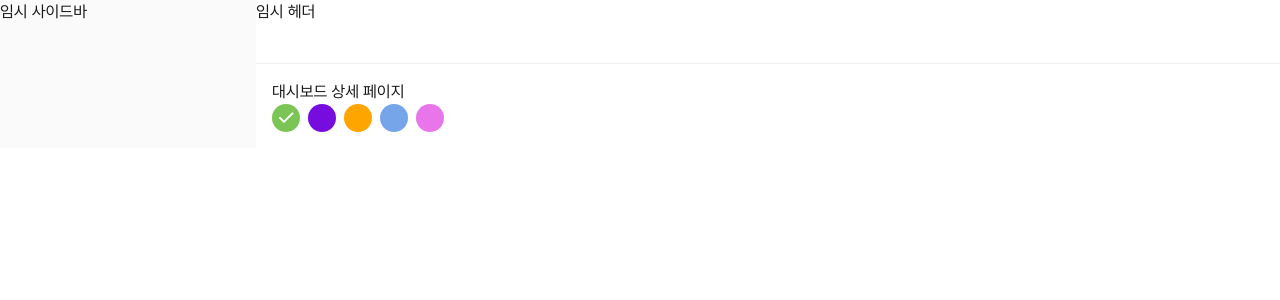
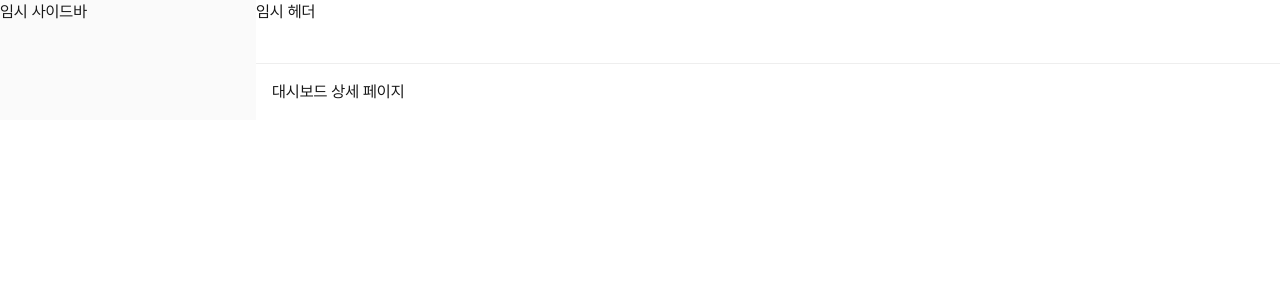
Before and after one commit to FrontEnd22-Part3-Team2-org/FrontEnd22-Part3-Team2, a Next.js app: page /dashboard/1 in a window 1280 px wide. Shown: the top 300 px of the page. Built offline with nearby package versions, Linux system fonts and the light colour scheme.

Commit message:
fix: dashboard page.tsx 내 테스트 코드 삭제

```diff
--- a/src/app/(main)/dashboard/[id]/page.tsx
+++ b/src/app/(main)/dashboard/[id]/page.tsx
@@ -4,13 +4,6 @@
  * @note 카드 생성, 수정, 삭제 시 화면이 즉각적으로 업데이트(상태 동기화) 되어야 합니다.
  */
 
-import ColorChip from '@/components/common/Chip/ColorChip';
-
 export default function DashboardPage() {
-  return (
-    <div>
-      대시보드 상세 페이지
-      <ColorChip />
-    </div>
-  );
+  return <div>대시보드 상세 페이지</div>;
 }
```
